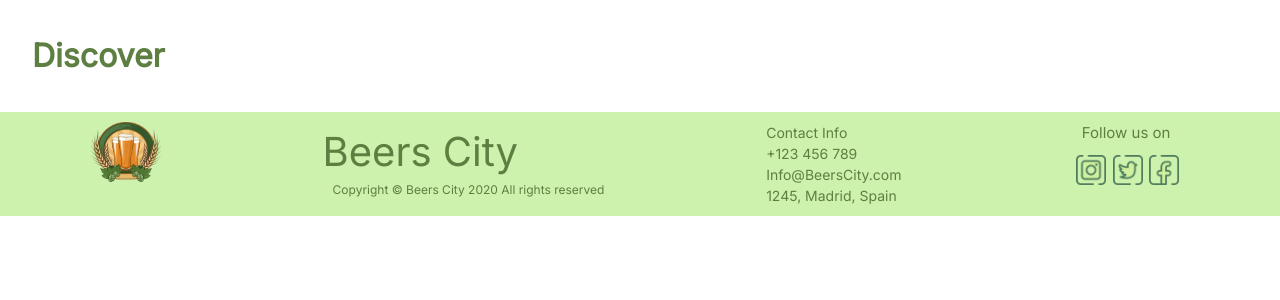
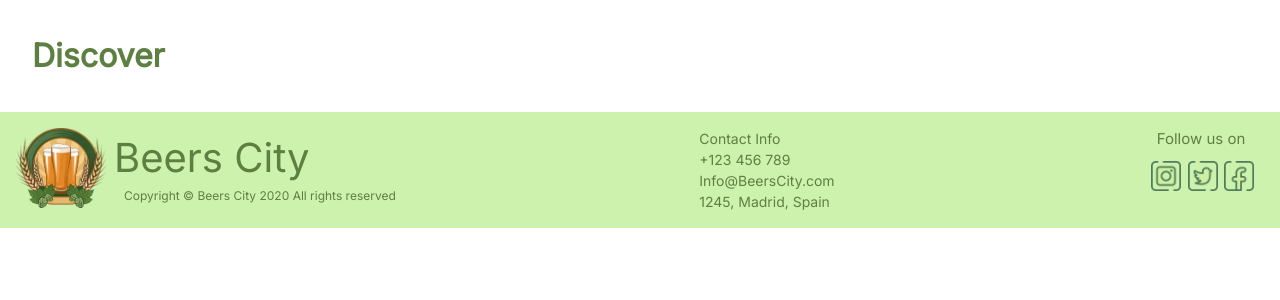
Before and after one commit to isdi-coders-2023/Beer-Coders-202301-mad, a React (Create React App) app: page / in a window 1280 px wide. Shown: the top 300 px of the page. Built offline with nearby package versions, Linux system fonts and the light colour scheme.

Commit message:
💄 Correct some footer style issues

```diff
--- a/src/core/components/footer/footer.scss
+++ b/src/core/components/footer/footer.scss
@@ -1,10 +1,16 @@
 .container__footer {
   background-color: rgba(205, 242, 173, 1);
-  padding: 10px;
+  padding: 1rem;
   font-size: 12px;
   display: flex;
   flex-direction: row;
-  justify-content: space-around;
+  justify-content: space-between;
+}
+
+.footer-logo-title {
+  display: flex;
+  flex-direction: row;
+  gap: 0.5rem;
 }
 
 .container__footer .footer-title2 {
@@ -47,16 +53,17 @@
   .footer-title {
     display: none;
   }
-  @media screen and (max-width: 700px) {
+  .footer-logo-title {
+    display: none;
+  }
+
   .footer-title2 {
     display: none;
   }
-    @media screen and (max-width: 700px) {
+
   .title-small {
     display: flex;
     flex-direction: row;
     align-content: space-between;
   }
 }
-  }
-}
--- a/src/core/components/footer/footer.tsx
+++ b/src/core/components/footer/footer.tsx
@@ -3,12 +3,13 @@ import './footer.scss';
 export function Footer() {
   return (
     <footer className="container__footer">
+      <div className="footer-logo-title">
         <div className="footer-title">
           <img
             src="./img/logo2-transparent.png"
             alt="logo"
-          height="60px"
-          width="70px"
+            height="80px"
+            width="90px"
           />
         </div>
         <div className="footer-title2">
@@ -16,6 +17,7 @@ export function Footer() {
           <p className="title-small">
             Copyright © Beers City 2020 All rights reserved
           </p>
+        </div>
       </div>
 
       <div className="small-menu">
```
Lines whose indentation alone changed are shown as unchanged.
